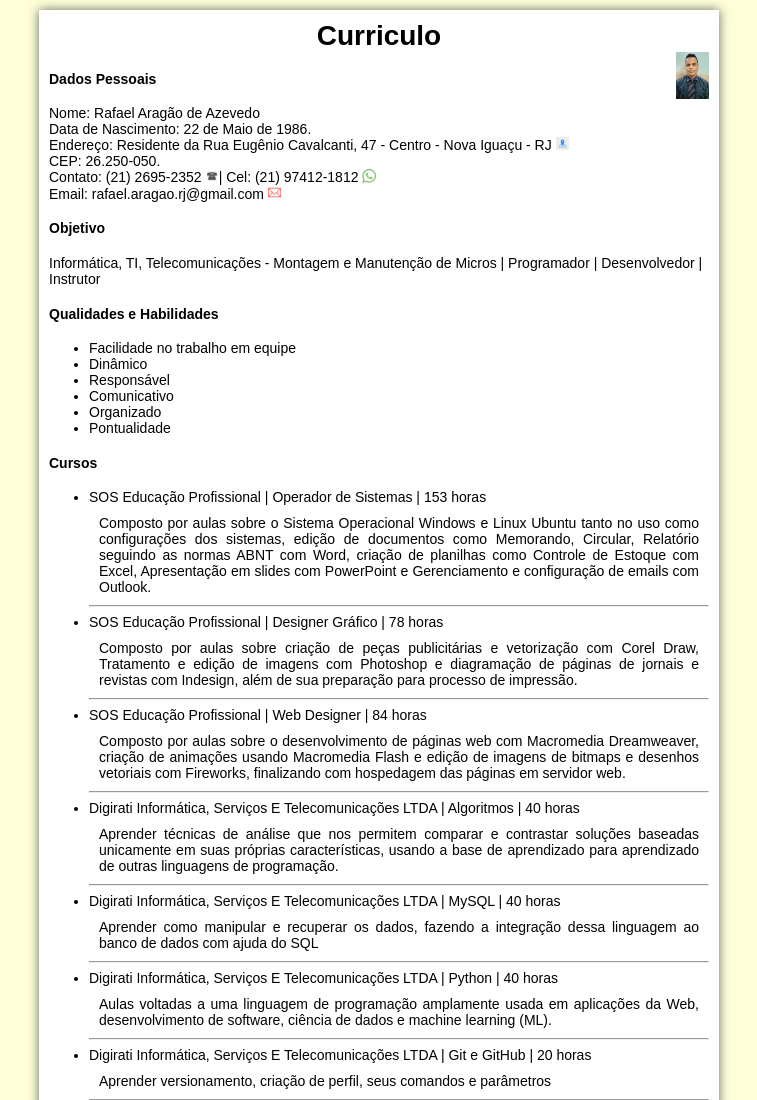
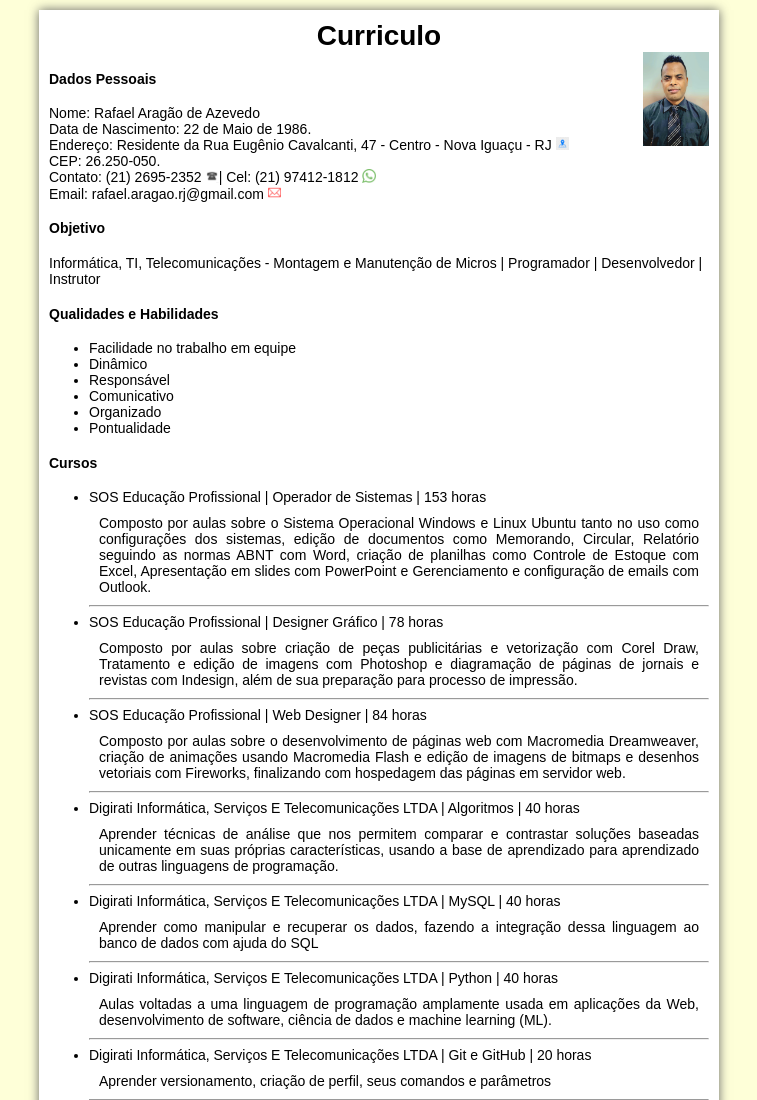
Before and after one commit to rafael-aragao/webpage, a plain HTML site: page index.html in a window 1280 px wide. Shown: the top 1100 px of the page, without its empty margins (261-1018 px from the left). Drawn offline with Linux system fonts and the light colour scheme.

Commit message:
Update estilo.css

```diff
--- a/estilo.css
+++ b/estilo.css
@@ -66,6 +66,6 @@ h1{
 }
 nav img {
     float: right;
-    width: 5%;
-    height: 5%;
+    width: 10%;
+    height: 10%;
 }
```
